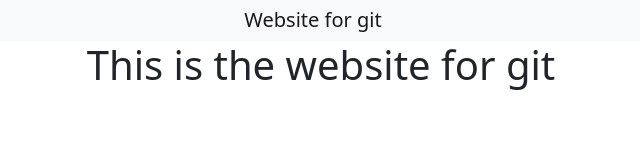
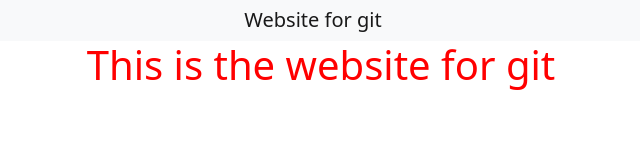
Before and after one commit to AdyArkPra/Adyatma_upn_zetta_git_day1, a plain HTML site: page Index.html in a window 1280 px wide. Shown: the whole page, without its empty margins (319-959 px from the left). Drawn offline with nearby package versions, Linux system fonts and the light colour scheme.

Commit message:
[UI] Update Index HTML and Style.css to have red color on text <h1>

```diff
--- a/Assets/Style.css
+++ b/Assets/Style.css
@@ -0,0 +1,3 @@
+.red-color{
+    color: red;
+}
--- a/Index.html
+++ b/Index.html
@@ -6,6 +6,7 @@
     <meta http-equiv="X-UA-Compatible" content="IE=edge">
     <meta name="viewport" content="width=device-width, initial-scale=1.0">
     <title>Website for git</title>
+    <link rel="stylesheet" href="Assets/Style.css">
     <link href="https://cdn.jsdelivr.net/npm/bootstrap@5.2.2/dist/css/bootstrap.min.css" rel="stylesheet"
         integrity="sha384-Zenh87qX5JnK2Jl0vWa8Ck2rdkQ2Bzep5IDxbcnCeuOxjzrPF/et3URy9Bv1WTRi" crossorigin="anonymous">
     <nav class="navbar navbar-light bg-light justify-content-center">
@@ -16,6 +17,6 @@
 </head>
 
 <body>
-    <h1 style="text-align: center;"> This is the website for git </h1>
+    <h1 class="red-color" style="text-align: center;"> This is the website for git </h1>
 </body>
 </html>
```
